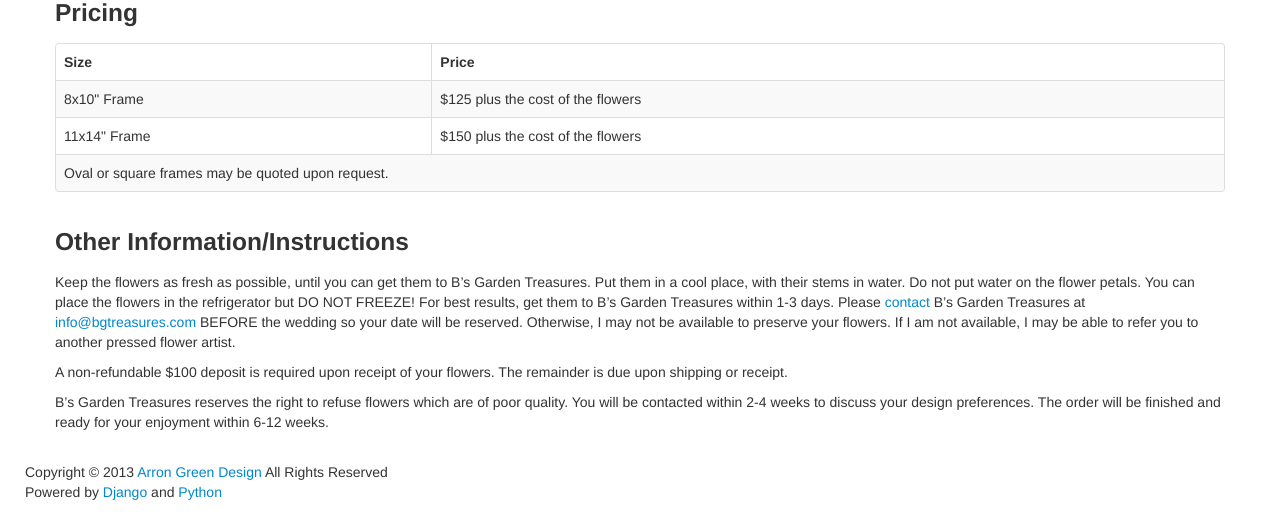
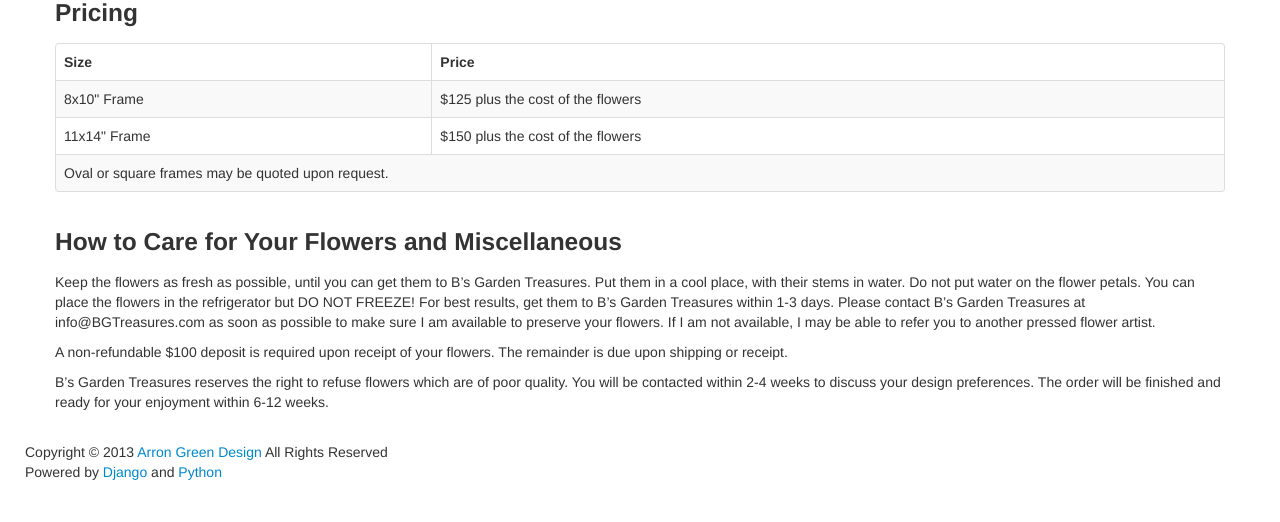
Before and after one commit to BGTreasures/BGTreasures, a Django app: template bgtreasures/bgtreasures/templates/gallery_bridal.html in a window 1280 px wide. Shown: the part 2342-2864 px from the top of the page. After the commit the page ends 2822 px from the top, so only its background shows below. Run offline with Django 3.2, Linux system fonts and the light colour scheme; the template is opened without the code that fills it, so the values that code supplies are empty; some web fonts are replaced.

Commit message:
fine tuning

```diff
--- a/bgtreasures/bgtreasures/templates/gallery_bridal.html
+++ b/bgtreasures/bgtreasures/templates/gallery_bridal.html
@@ -86,7 +86,7 @@
     <h3>Select Bridal Flowers</h3>
     <div class="span12">
       <p>
-      Select flowers from the wedding are pressed and preserved and then attractively designed as a simplistic bouquet or adorned around the bridal invitation or a photo.  Choice of frames and matting.
+      Select flowers from the wedding are pressed and preserved and then attractively designed as a simplistic bouquet or adorned around the bridal invitation or a photo  Choice of frames and matting.
       </p>
     </div>
   </div>
@@ -209,34 +209,20 @@
       </table>
     </div>
   </div>
+ <div class="row-fluid">
+    <div class="span12">
+      <h3>How to Care for Your Flowers and Miscellaneous</h3>
+      <p>
 
-       <div class="row-fluid">
-    <div class="span12">
-      <h3>Other Information/Instructions</h3>
+      </tbody>
+      </table>
       <p>
-      Keep the flowers as fresh as possible, until you can get them
-      to B’s Garden Treasures.  Put them in a cool place, with their
-      stems in water. Do not put water on the flower petals.  You
-      can place the flowers in the refrigerator but DO NOT FREEZE!
-      For best results, get them to B’s Garden Treasures within 1-3
-      days. Please <a href="{% url 'contact' %}">contact</a>
-      B’s Garden Treasures at
-      <a href="mailto:info@bgtreasures.com">info@bgtreasures.com</a>
-      BEFORE the wedding so your date will be reserved.  Otherwise,
-      I may not be available to preserve your flowers. If I am not
-      available, I may be able to refer you to another pressed
-      flower artist.
       </p>
-      <p>
-      A non-refundable $100 deposit is required upon receipt of your
-      flowers.  The remainder is due upon shipping or receipt.
-      </p>
-      <p>
-      B’s Garden Treasures reserves the right to refuse flowers which
-      are of poor quality.  You will be contacted within 2-4 weeks to
-      discuss your design preferences. The order will be finished and
-      ready for your enjoyment within 6-12 weeks.
-      </p>
+        Keep the flowers as fresh as possible, until you can get them to B’s Garden Treasures.  Put them in a cool place, with their stems in water. Do not put water on the flower petals.  You can place the flowers in the refrigerator but DO NOT FREEZE!  For best results, get them to B’s Garden Treasures within 1-3 days. Please contact B’s Garden Treasures at info@BGTreasures.com as soon as possible to make sure I am available to preserve your flowers. If I am not available, I may be able to refer you to another pressed flower artist. </P
+<p>
+A non-refundable $100 deposit is required upon receipt of your flowers.  The remainder is due upon shipping or receipt.  </p>
+<p>
+B’s Garden Treasures reserves the right to refuse flowers which are of poor quality.  You will be contacted within 2-4 weeks to discuss your design preferences. The order will be finished and ready for your enjoyment within 6-12 weeks.  </p>
     </div>
   </div>
 </div>
```
Also changed, not shown: bgtreasures/bgtreasures/templates/gallery_original.html (+9 -28 lines).
